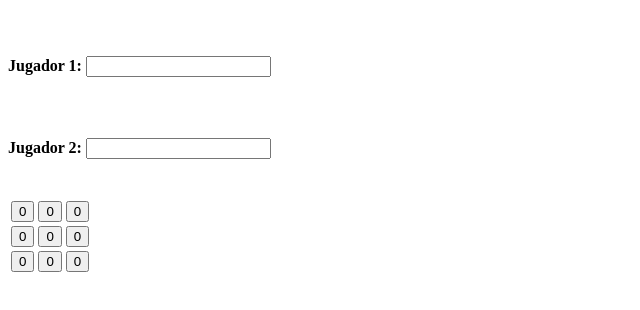
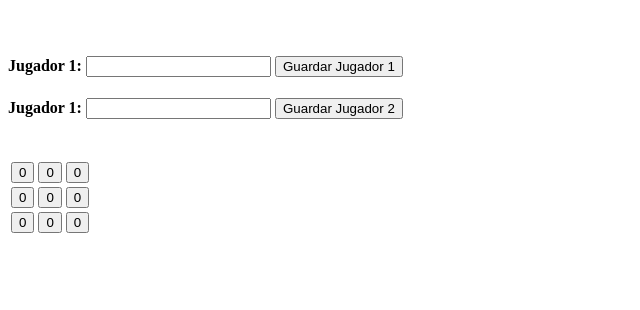
Before and after one commit to fabio195/tateti, a website: page index.html in a window 1280 px wide. Shown: the part 50-360 px from the top of the page, without its empty margins (0-640 px from the left). Drawn offline with Linux system fonts and the light colour scheme.

Commit message:
guardados nombres de los jugadores

```diff
--- a/index.html
+++ b/index.html
@@ -10,9 +10,23 @@
     <h2>Tateti</h2>
     <br>
     <div>
-        <h4>Jugador 1: <input type="text" idJugador="01"></h4>
-        <br>
-        <h4>Jugador 2: <input type="text" idJugador="10"></h4>
+        <!-- <form name="nombres" onsubmit="guardarJugadores()">
+            <h4>Jugador 1: <input type="text" name="jugador1" id="nombJugador1"></h4>
+            <h4>Jugador 2: <input type="text" name="jugador2" id="nombJugador2"></h4>
+            <button type="submit">Guardar Nombres</button>
+        </form> -->
+        <h4>Jugador 1:
+            <input type="text" name="jugador1" id="nombJugador1">
+            <button type="button" onclick="guardarJugador1()">
+                Guardar Jugador 1
+            </button>
+        </h4>
+        <h4>Jugador 1:
+            <input type="text" name="jugador2" id="nombJugador2">
+            <button type="button" onclick="guardarJugador2()">
+                Guardar Jugador 2
+            </button>
+        </h4>
     </div>
     <br>
     <div>
--- a/js/tateti.js
+++ b/js/tateti.js
@@ -5,29 +5,33 @@ var tabla = [
 ];
 
 var jugador = 1;
+var nombreJugador1;
+var nombreJugador2;
 
 function marcar(cuadradito) {
-    console.log('se hace clic en el boton ', cuadradito);
-
-    console.log('jugador es: ' + jugador)
-
     if (this.tabla[cuadradito] != 0) {
         deshabilitarBoton(cuadradito);
     } else {
         tabla[cuadradito] = jugador;
     }
-    console.log('turno jugador: ', jugador)
+    jugador = (jugador == 1) ? 2 : 1
+    refreshUI()
+}
 
-    jugador = (jugador == 1) ? 2 : 1
+function guardarJugador1() {
+    nombreJugador1 = document.getElementById('nombJugador1').value;
+}
 
-    console.log('la tabla es: ', tabla)
-    refreshUI()
+function guardarJugador2() {
+    nombreJugador2 = document.getElementById('nombJugador2').value;
 }
 
 function refreshUI() {
     tabla.forEach((val, index, table) => {
         document.getElementById("" + index).innerText = "" + val
     });
+    document.getElementById('nombJugador1').innerText = "" + this.nombreJugador1
+    document.getElementById('nombJugador2').innerText = "" + this.nombreJugador2
 }
 
 function deshabilitarBoton(idBoton) {
```
